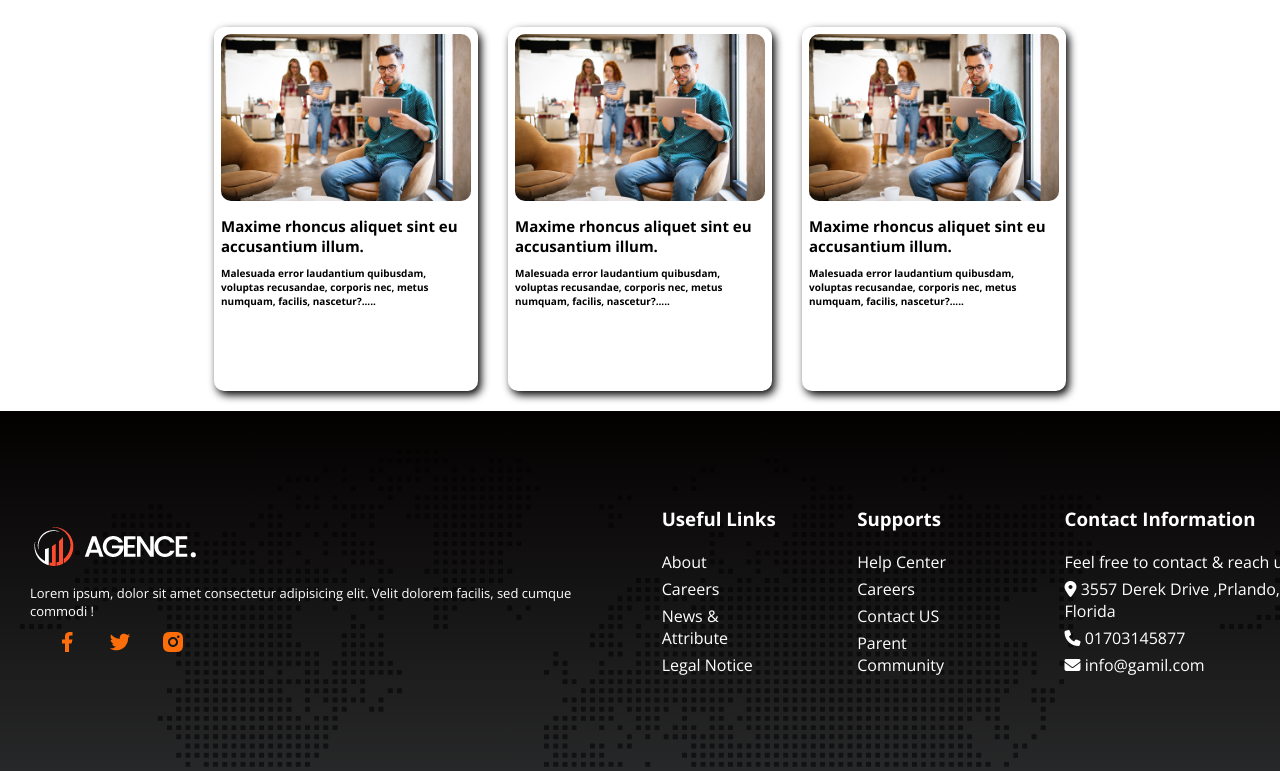
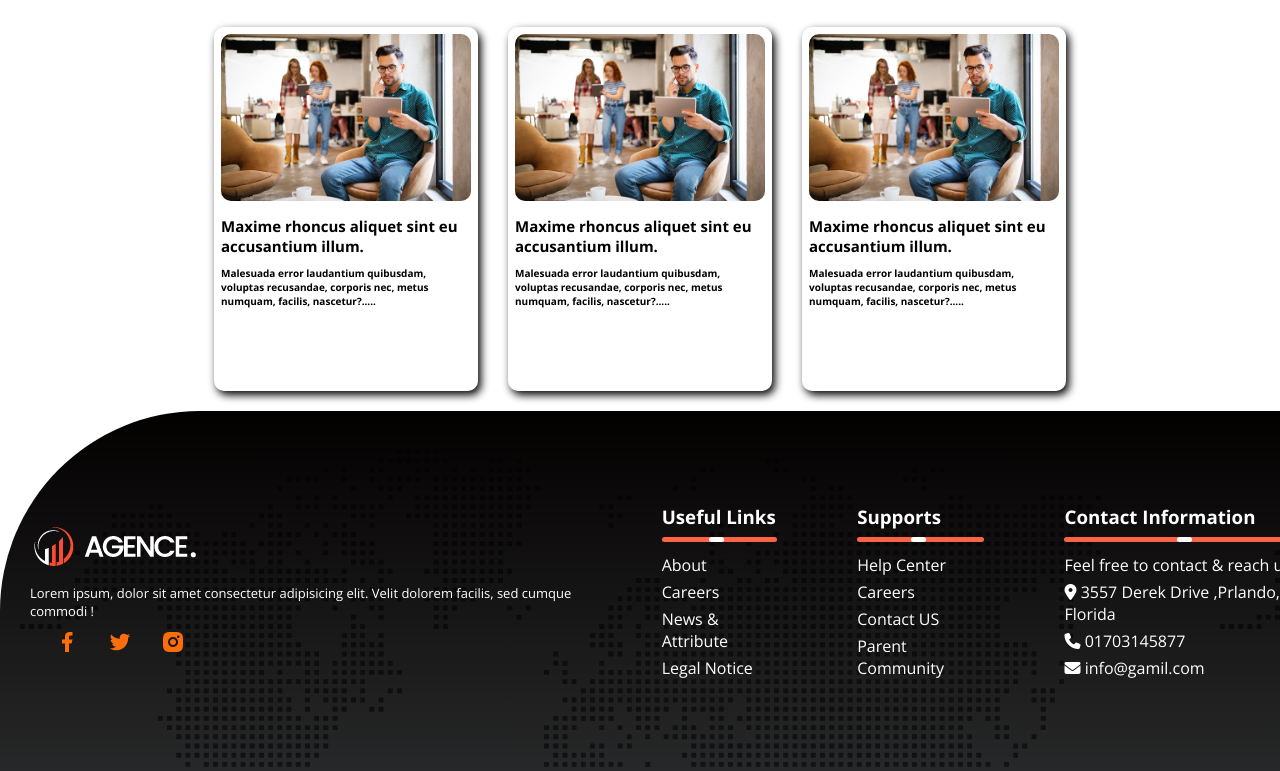
Before and after one commit to ri-masum/digital-agency, a plain HTML site: page index.html in a window 1280 px wide. Shown: the part 1999-2770 px from the top of the page. Drawn offline with nearby package versions, Linux system fonts and the light colour scheme.

Commit message:
footer animation added

```diff
--- a/index.html
+++ b/index.html
@@ -195,7 +195,7 @@
 
             </div>
             <div class="footer-middle-left">
-                <h3>Useful Links</h3>
+                <h3>Useful Links <div class="underline"> <span></span></div></h3>
                     <ol>
                         <li>About</li>
                         <li>Careers</li>
@@ -204,7 +204,7 @@
                     </ol>
             </div>
             <div class="footer-middle-right">
-                <h3>Supports</h3>
+                <h3>Supports <div class="underline"> <span></span></div></h3>
                     <ol>
                         <li>Help Center</li>
                         <li>Careers</li>
@@ -213,7 +213,7 @@
                     </ol>
             </div>
             <div class="footer-right">
-                <h3>Contact Information</h3>
+                <h3>Contact Information <div class="underline"> <span></span></div></h3>
                     <ol>
                         <li>Feel free to contact  & reach us!!!</li>
                         <li> <i class="fa-solid fa-location-dot"></i> 3557 Derek Drive ,Prlando, Florida</li>
--- a/style.css
+++ b/style.css
@@ -192,6 +192,7 @@ body{
     width: 100%;
     height: 300px;
     margin-top: 20px;
+    border-radius: 200px 0px 0px 0px;
 
 
     display: flex;
@@ -220,4 +221,33 @@ h3{
 }
 .social-icon{
     margin-left: 25px;
+
 }
+.underline{
+    width: 100%;
+    height: 5px;
+    background:tomato;
+    border-radius: 3px;
+    position:relative;
+    top: 8px;
+    left: 0;
+    overflow: hidden;
+
+}.underline span{
+    width: 15px;
+    height: 100%;
+    background: #fff;
+    border-radius: 3px;
+    position: absolute;
+    top: 0;
+    left: 10px;
+    animation: moving 2s linear infinite;
+}
+@keyframes moving {
+    0%{
+        left: -20px;
+    }
+    100%{
+        left: 100%;
+    }
+}
```
